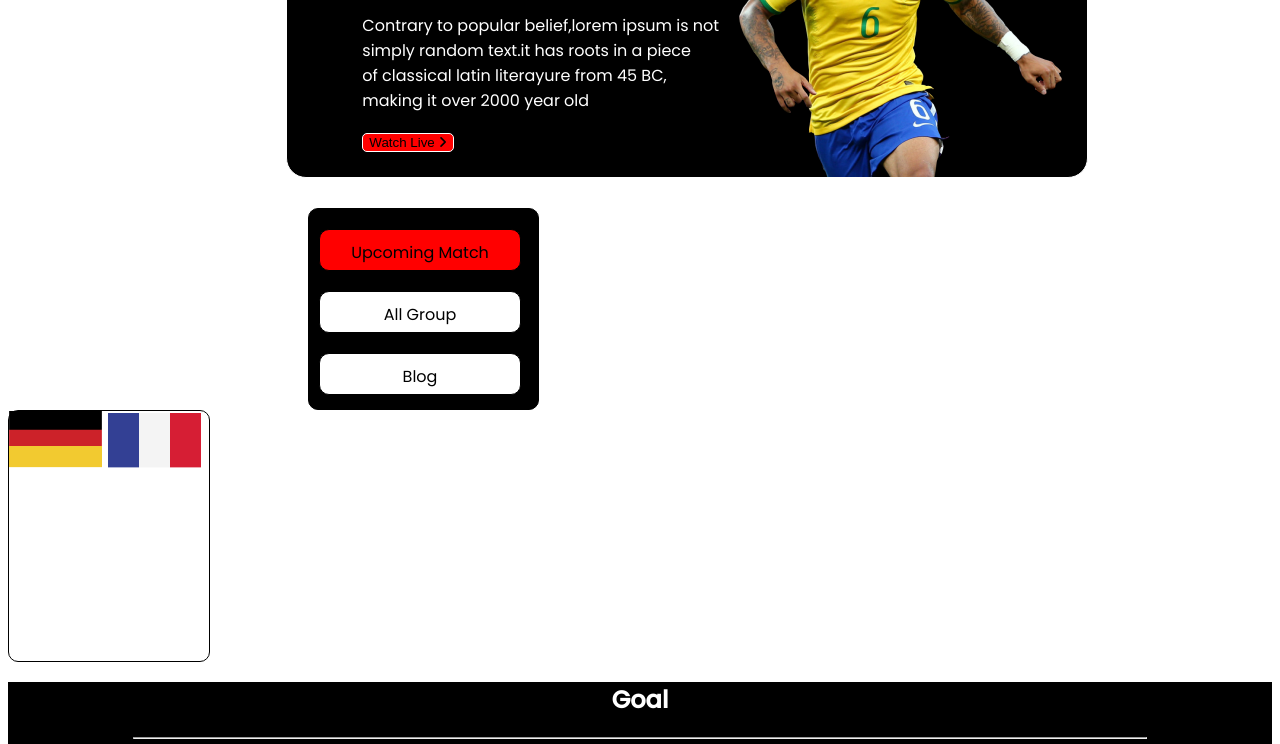
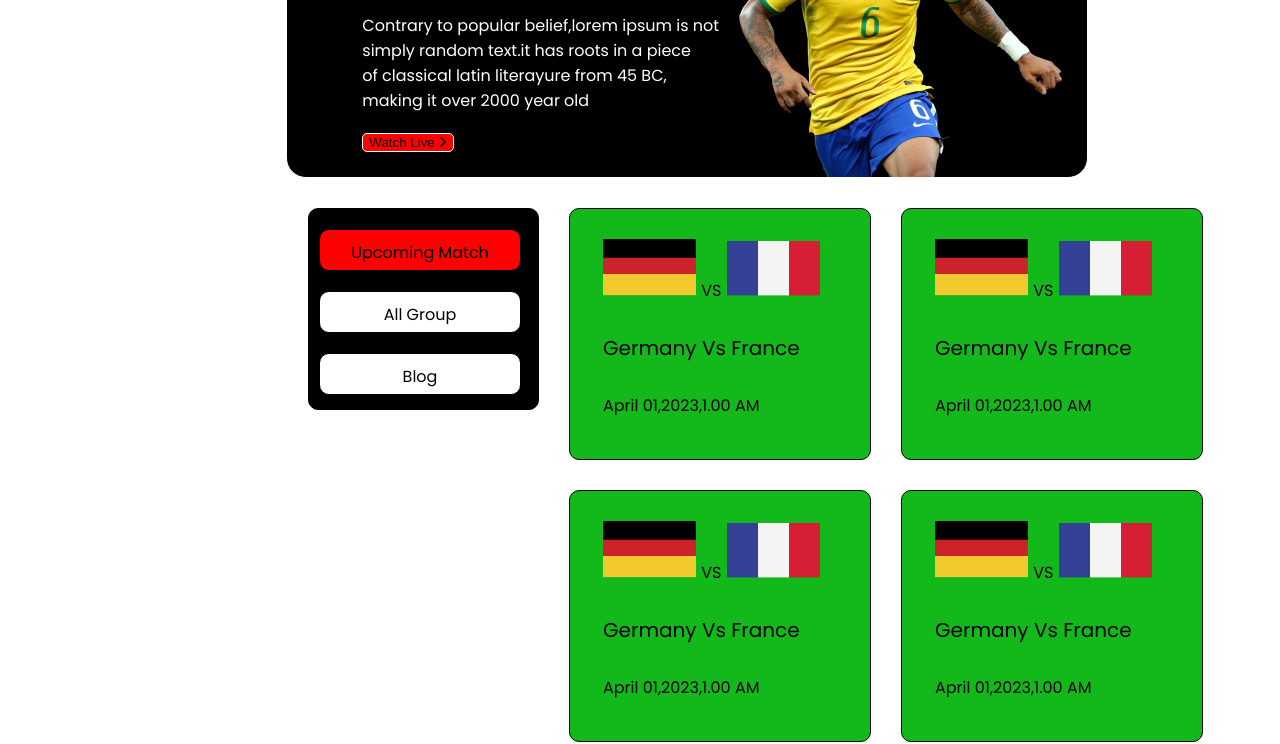
Before and after one commit to Mohammadsifatuddin/Assignment-2-FWC-, a plain HTML site: page second.html in a window 1280 px wide. Shown: the part 244-988 px from the top of the page. Drawn offline with Linux system fonts and the light colour scheme; a web font is replaced by a local one.

Commit message:
uncomplet assignment

```diff
--- a/second.html
+++ b/second.html
@@ -17,6 +17,7 @@
 <body>
 
                         <!-- Frist section work -->
+
        <section class="firstsection">
                         <div class="lastitem">
                                <h1> The Greatest Show<br> on the earth</h1>
@@ -29,6 +30,7 @@
                                  </diV>
                                           </section>
                                            <!-- 2nd section work -->
+                                           <section class="sw">
            <section class="two-part-join">
                         <section class="secondsection">
                                <a class="powerplay powerplay1"   href="second.html">Upcoming Match</a>
@@ -37,12 +39,50 @@
                                  </section>
                        </section>
                         <!-- transfer section -->
+
+                        <section class="flexbox">
                         <section class="transfer">
                                       <div>
-                                                <img src="assets/germany Flag.png" alt="">
+                                                <img class="trs"src="assets/germany Flag.png" alt="">
+                                                       VS
+                                                       <img src="assets/Flag.png" alt="">
+                                                       <p class="trs1 trs">Germany Vs France </hp>
+                                                       <p class="trs2 trs">April 01,2023,1.00 AM</p>
 
-                                                <img src="assets/Flag.png" alt="">
-                                      </div>
+
+                        </section>
+                        <section class="transfer">
+                                      <div>
+                                                <img class="trs"src="assets/germany Flag.png" alt="">
+                                                       VS
+                                                       <img src="assets/Flag.png" alt="">
+                                                       <p class="trs1 trs">Germany Vs France </hp>
+                                                       <p class="trs2 trs">April 01,2023,1.00 AM</p>
+
+
+                        </section>
+                        <section class="transfer">
+                                      <div>
+                                                <img class="trs"src="assets/germany Flag.png" alt="">
+                                                       VS
+                                                       <img src="assets/Flag.png" alt="">
+                                                       <p class="trs1 trs">Germany Vs France </hp>
+                                                       <p class="trs2 trs">April 01,2023,1.00 AM</p>
+
+
+                        </section>
+                        <section class="transfer">
+                                      <div>
+                                                <img class="trs"src="assets/germany Flag.png" alt="">
+                                                       VS
+                                                       <img src="assets/Flag.png" alt="">
+                                                       <p class="trs1 trs">Germany Vs France </hp>
+                                                       <p class="trs2 trs">April 01,2023,1.00 AM</p>
+
+
+                        </section>
+
+                        </section>
                         </section>
                        </body>
 
--- a/style.css
+++ b/style.css
@@ -159,3 +159,7 @@ body{
                                                                          .two-part-join{
                                                                             display: flex;
                                                                          }
+              @media  only screen and (max-width:688px)
+               {
+
+              }
--- a/style2.css
+++ b/style2.css
@@ -7,10 +7,29 @@
 .transfer{
 
 border: 1px solid black;
-width: 200px;
+width: 300px;
 height: 250px;
 border-radius: 10PX;
-background-color: white;
-/* margin-left: 30px;
-margin-top: 30px */
+background-color: rgb(19, 184, 27);
+margin-left: 30px;
+margin-top: 30px;
+ color: black;
 }
+.trs{
+                        margin-left: 33px;
+                        margin-top: 30px;
+}
+.trs1{
+                        font-size: 20px;
+}
+.trs2{
+
+}
+.flexbox{
+                        display: grid;
+                        grid-template-columns: repeat(2,1fr);
+
+}
+.sw{
+                        display: flex;
+}
```
